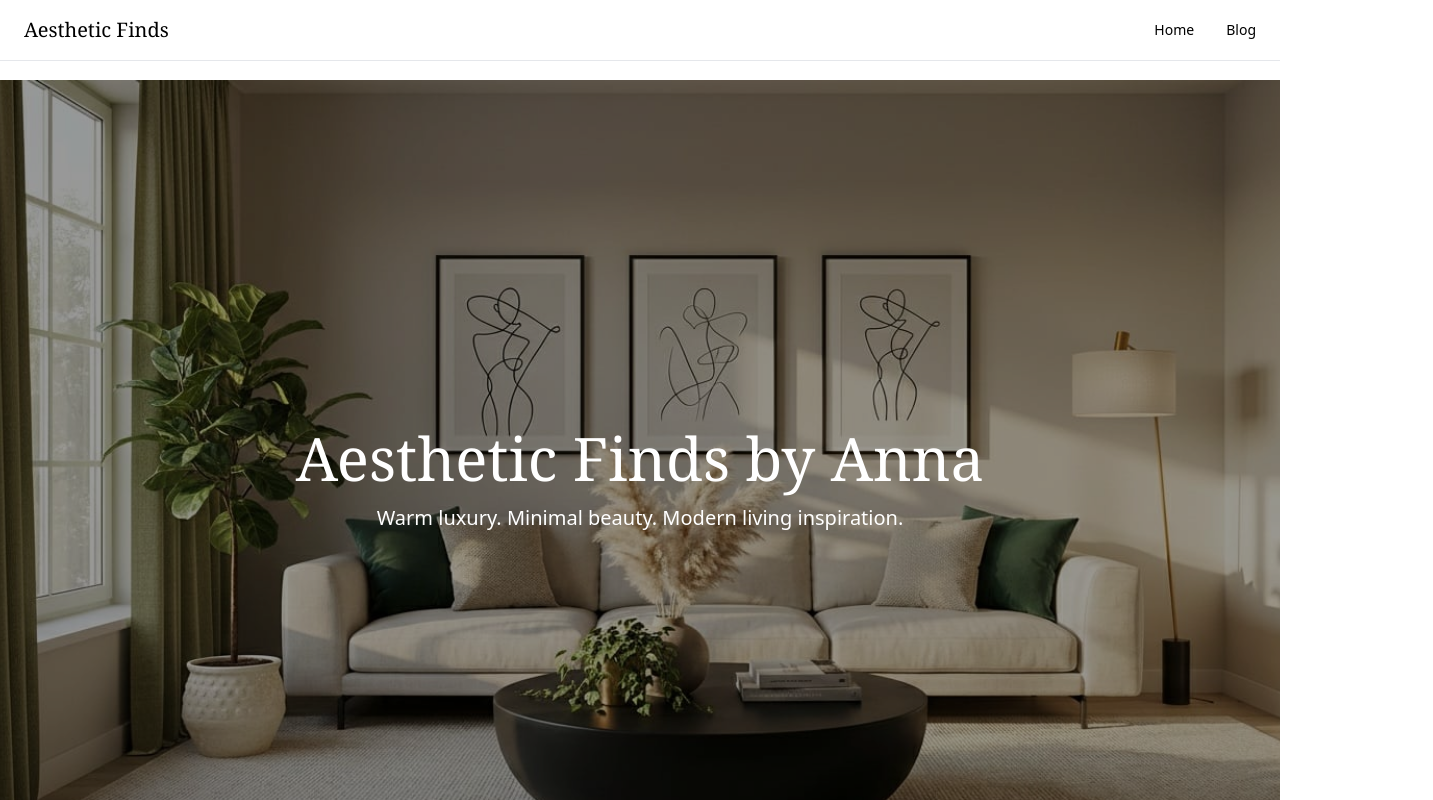
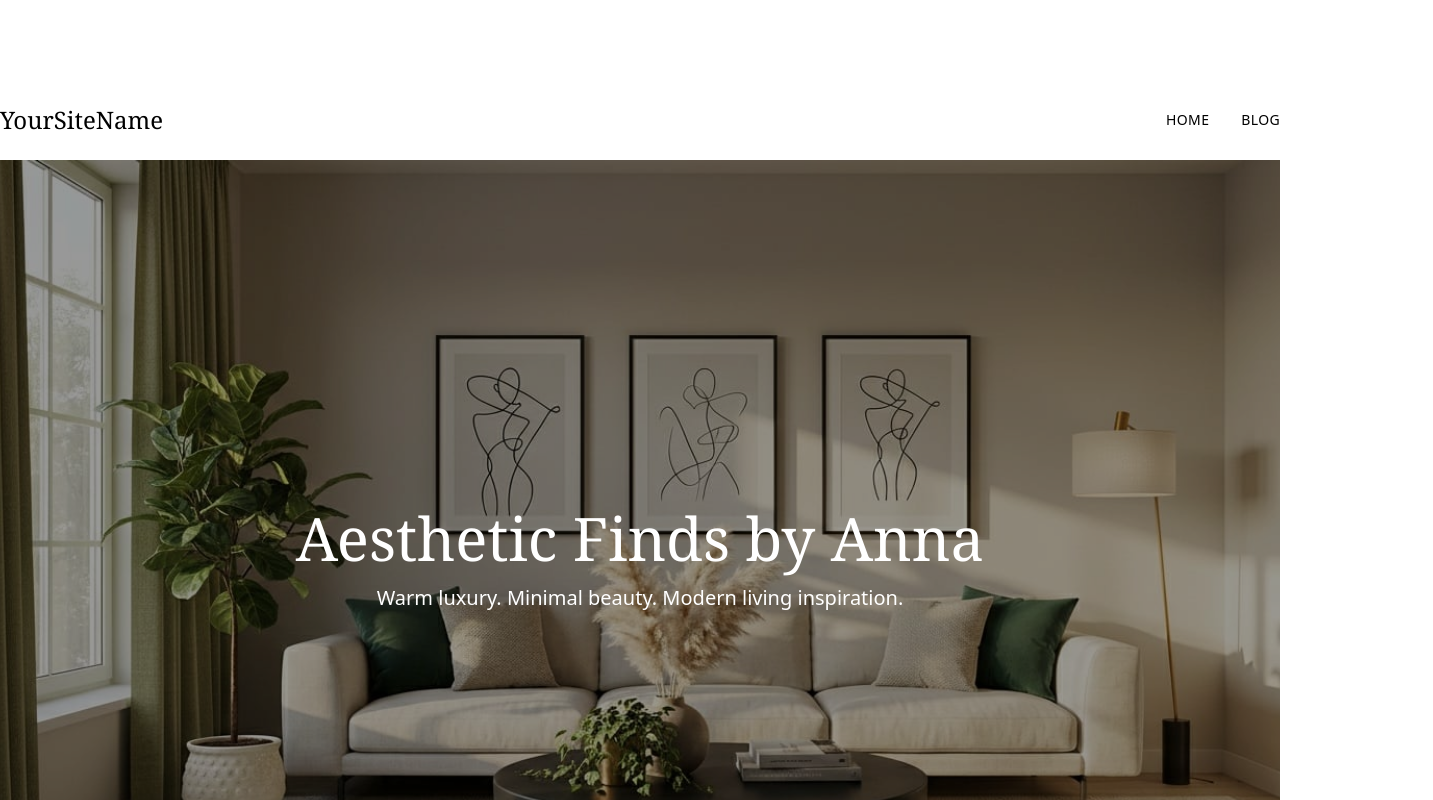
Before and after one commit to muasyamuthengi-gif/aestheticfindsbyanna, a Next.js app: page / in a window 1280 px wide. Shown: the top 800 px of the page, 1433 px wide, since content can reach past the window. Built offline with nearby package versions, Linux system fonts and the light colour scheme; a web font is replaced by a local one.

Commit message:
Refactor Navbar component layout and styles

```diff
--- a/app/components/Navbar.js
+++ b/app/components/Navbar.js
@@ -2,25 +2,45 @@ import Link from "next/link";
 
 export default function Navbar() {
   return (
-    <nav className="fixed top-0 left-0 w-full z-50 bg-white/80 backdrop-blur border-b">
-      <div className="max-w-7xl mx-auto px-6 py-4 flex justify-between items-center">
+    <nav className="flex items-center justify-between py-6">
+      {/* Logo */}
+      <Link href="/" className="text-2xl font-serif">
+        YourSiteName
+      </Link>
 
-        {/* Logo */}
-        <Link href="/" className="text-xl font-serif">
-          Aesthetic Finds
-        </Link>
+      {/* Navigation */}
+      <ul className="flex items-center gap-8 text-sm uppercase tracking-wide">
+        <li>
+          <Link href="/">Home</Link>
+        </li>
 
-        {/* Links */}
-        <div className="flex gap-8 text-sm font-medium">
-          <Link href="/" className="hover:text-gray-600">
-            Home
-          </Link>
-          <Link href="/blog" className="hover:text-gray-600">
+        {/* Blog Dropdown */}
+        <li className="relative group">
+          <span className="cursor-pointer">
             Blog
-          </Link>
-        </div>
+          </span>
 
-      </div>
+          {/* Dropdown */}
+          <ul className="absolute left-0 mt-2 w-48 bg-white border rounded-md shadow-lg opacity-0 invisible group-hover:opacity-100 group-hover:visible transition-all">
+            <li>
+              <Link
+                href="/blog/slow-living"
+                className="block px-4 py-3 hover:bg-gray-100"
+              >
+                Bedroom Decor
+              </Link>
+            </li>
+            <li>
+              <Link
+                href="/blog/cozy-corners"
+                className="block px-4 py-3 hover:bg-gray-100"
+              >
+                Cozy Corners
+              </Link>
+            </li>
+          </ul>
+        </li>
+      </ul>
     </nav>
   );
 }
```
